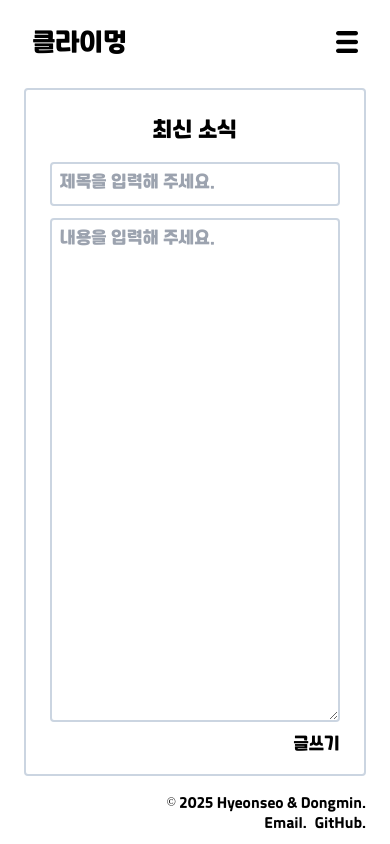
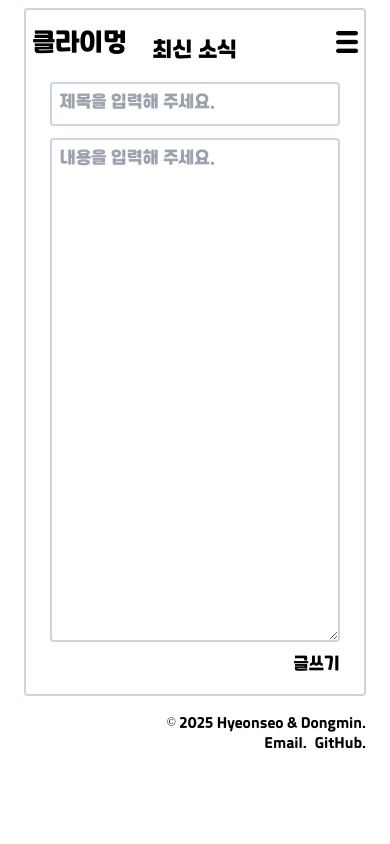
Before and after one commit to dmson1218/climeong, a Next.js app: page /news/create in a window 390 px wide. Built offline with nearby package versions, Linux system fonts and the light colour scheme.

Commit message:
style: 반응형 디자인 수정

```diff
--- a/src/components/Footer.tsx
+++ b/src/components/Footer.tsx
@@ -1,5 +1,5 @@
 const Footer = () => (
-    <footer className="text-xs p-6 py-3 space-y-1 z-30 bg-white">
+    <footer className="text-xs p-6 py-3 space-y-1 bg-white">
         <div className="text-end">© 2025 Hyeonseo & Dongmin.</div>
         <div className="flex justify-end gap-2">
             <a href="mailto:dmson1218@naver.com" className="hover:underline">
--- a/src/components/Header.tsx
+++ b/src/components/Header.tsx
@@ -16,7 +16,7 @@ const Header = () => {
 
     return (
         <>
-            <div className="h-20 pt-3 flex justify-between">
+            <div className="w-full h-20 pt-3 fixed top-0 left-0 flex justify-between bg-white">
                 <div className="w-32 ml-4 flex-center">
                     <Link href="/" className="text-2xl cursor-pointer">
                         클라이멍
--- a/src/components/MainBoard.tsx
+++ b/src/components/MainBoard.tsx
@@ -36,7 +36,7 @@ const NewsBoard: React.FC<NewsBoardProps> = ({ count }) => {
 
 const MainBoard = () => {
     return (
-        <div className="min-h-[calc(100vh-5rem-60px)] px-4 grid sm:grid-rows-3 bg-white">
+        <div className="min-h-[calc(100vh-5rem-60px)] px-4 mt-20 grid sm:grid-rows-3 bg-white">
             <div className="sm:row-span-2 grid grid-cols-1 sm:grid-cols-2">
                 <EventBoard />
                 <MonthlyBoard />
--- a/src/components/MenuBar.tsx
+++ b/src/components/MenuBar.tsx
@@ -15,7 +15,7 @@ const MenuBar: React.FC<HeaderProps> = ({ isOpen, setIsOpen }) => {
     if (!isOpen) return null;
 
     return (
-        <div className="w-full inset-0 absolute top-20 right-0 bg-white">
+        <div className="inset-0 fixed lg:invisible top-20 left-0 bg-white">
             <ul className="pt-5">
                 {categories.map(({ title, link, subItems, subItemLinks }) => (
                     <li
--- a/src/components/MenuButton.tsx
+++ b/src/components/MenuButton.tsx
@@ -5,7 +5,7 @@ import { HeaderProps } from "./Header";
 
 const MenuButton: React.FC<HeaderProps> = ({ isOpen, setIsOpen }) => {
     return (
-        <div className="visible lg:invisible w-32 mx-2 flex items-center justify-end">
+        <div className="lg:invisible w-32 mx-2 flex items-center justify-end">
             <Image
                 src={isOpen ? "/icons/close.png" : "/icons/menu.png"}
                 alt="menu"
```
